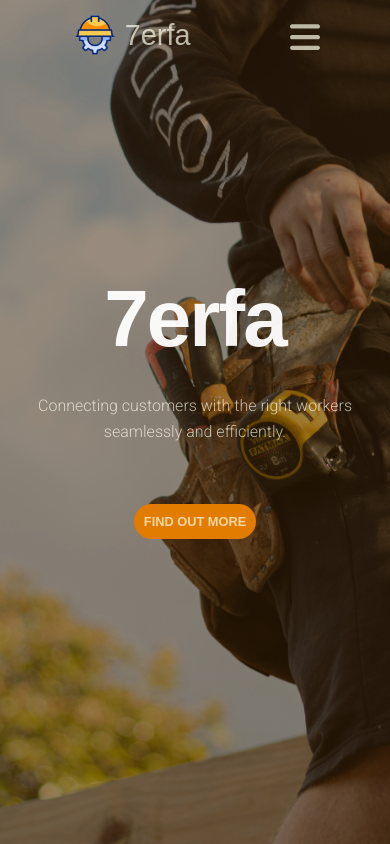
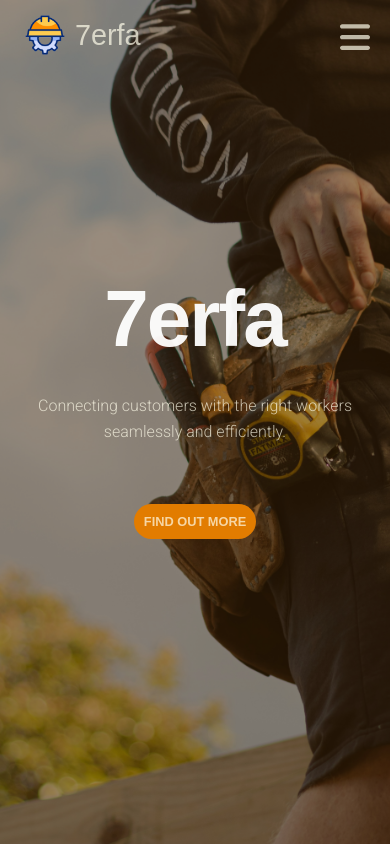
Before and after one commit to SalahMSwefy/7erfa, a React (Vite) app: page / in a window 390 px wide. Built offline with nearby package versions, Linux system fonts and the light colour scheme; a web font is replaced by a local one.

Commit message:
# React + Vite

```diff
--- a/src/components/Header/Header.module.css
+++ b/src/components/Header/Header.module.css
@@ -119,7 +119,7 @@
     position: absolute;
     top: 70px;
     right: 0;
-    background-color: var(--color-brand--main);
+    background-color: var(--color-brand--transparent);
     width: 100%;
     padding: 20px;
     box-shadow: 0 5px 15px rgba(0, 0, 0, 0.2);
@@ -148,6 +148,10 @@
 }
 
 @media (max-width: 1024px) {
+    .header {
+        justify-content: space-between;
+    }
+
     .buttons {
         display: none;
     }
@@ -166,6 +170,10 @@
 }
 
 @media (max-width: 768px) {
+    .header {
+        justify-content: space-between;
+    }
+
     .nav {
         display: none;
     }
--- a/src/index.css
+++ b/src/index.css
@@ -7,6 +7,7 @@
     --color-brand--main: #e27c00;
     --color-brand--500: #ffa500;
     --color-brand--400: #ffc71b;
+    --color-brand--transparent: rgb(226, 124, 0, 0.5);
     --color-brand--dark: #451a03;
     --color-brand--light: rgb(255, 252, 234, 0.7);
 
```
